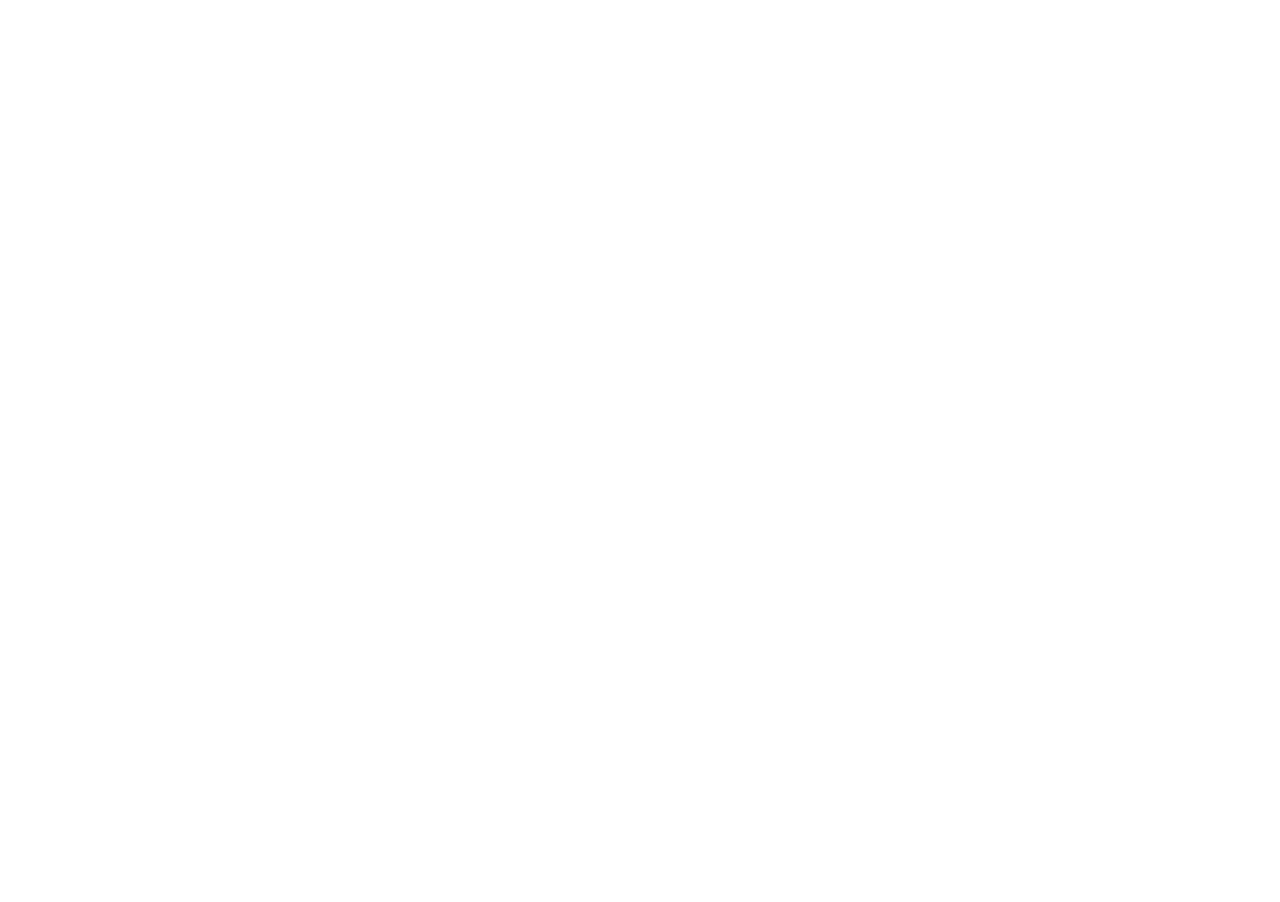
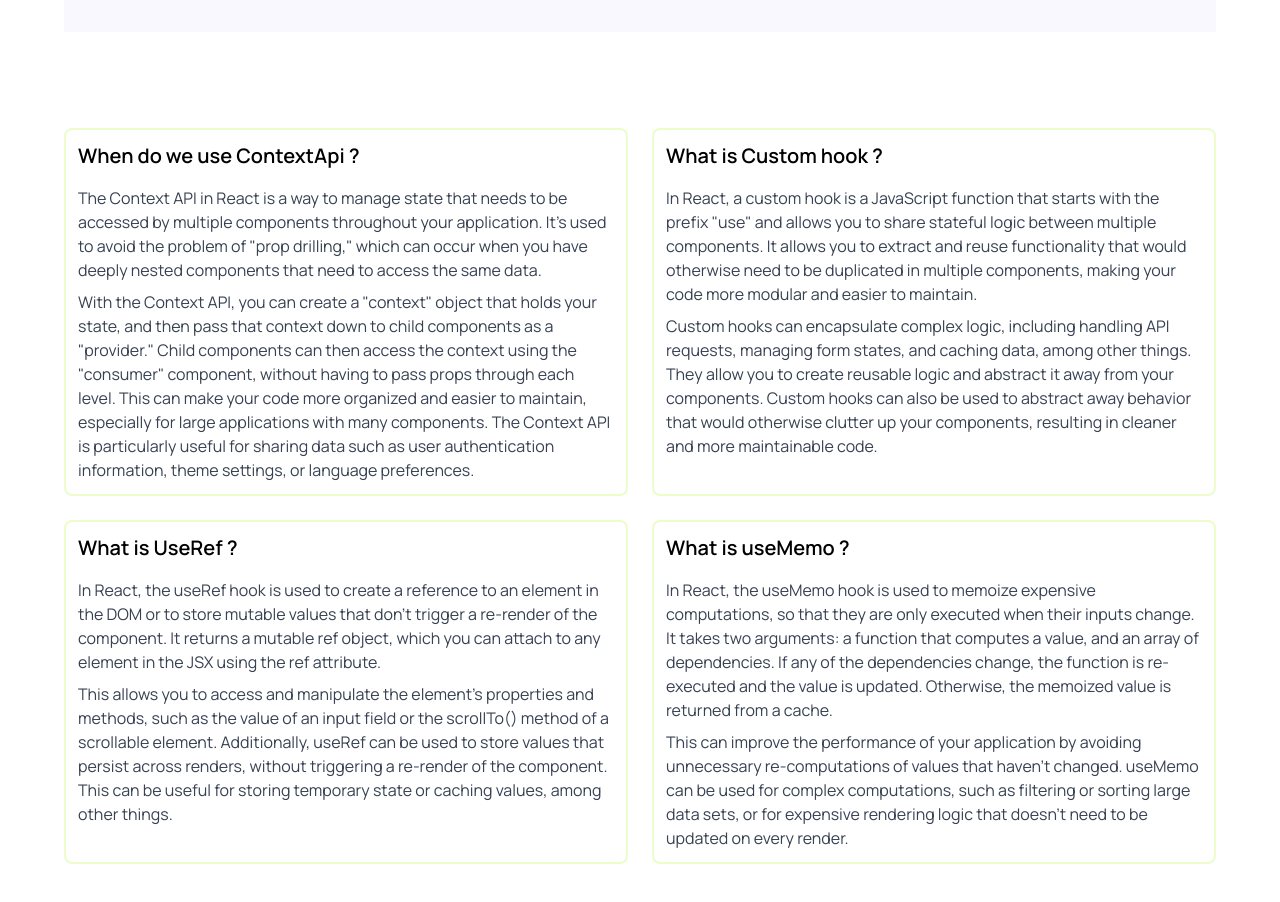
Before and after one commit to NakibDiu/carreer-bridge, a React (Vite) app: page /blogs in a window 1280 px wide. Before the commit this address had no page. Shown: the part 320-1222 px from the top of the page. Before the commit the page ends 800 px from the top, so only its background shows below. Built offline with nearby package versions, Linux system fonts and the light colour scheme.

Commit message:
blogs page added

```diff
--- /dev/null
+++ b/src/components/Blogs/Blogs.jsx
@@ -0,0 +1,103 @@
+import React from "react";
+import DetailsHeader from "../Job details/DetailsHeader";
+
+const Blogs = () => {
+  return (
+    <div className="p-16">
+      <DetailsHeader>Blogs</DetailsHeader>
+      <div className="grid grid-cols-1 lg:grid-cols-2 gap-6">
+        <div className="border-2 border-lime-100 p-3 space-y-4 rounded-lg">
+          <h1 className="text-lg lg:text-xl font-semibold">
+            When do we use ContextApi ?
+          </h1>
+          <div className="space-y-2 text-gray-700">
+            <p>
+              The Context API in React is a way to manage state that needs to be
+              accessed by multiple components throughout your application. It's
+              used to avoid the problem of "prop drilling," which can occur when
+              you have deeply nested components that need to access the same
+              data.{" "}
+            </p>
+            <p>
+              With the Context API, you can create a "context" object that holds
+              your state, and then pass that context down to child components as
+              a "provider." Child components can then access the context using
+              the "consumer" component, without having to pass props through
+              each level. This can make your code more organized and easier to
+              maintain, especially for large applications with many components.
+              The Context API is particularly useful for sharing data such as
+              user authentication information, theme settings, or language
+              preferences.
+            </p>
+          </div>
+        </div>
+        <div className="border-2 border-lime-100 p-3 space-y-4 rounded-lg">
+          <h1 className="text-lg lg:text-xl font-semibold">
+            What is Custom hook ?
+          </h1>
+          <div className="space-y-2 text-gray-700">
+            <p>
+              In React, a custom hook is a JavaScript function that starts with
+              the prefix "use" and allows you to share stateful logic between
+              multiple components. It allows you to extract and reuse
+              functionality that would otherwise need to be duplicated in
+              multiple components, making your code more modular and easier to
+              maintain.
+            </p>
+            <p>
+              Custom hooks can encapsulate complex logic, including handling API
+              requests, managing form states, and caching data, among other
+              things. They allow you to create reusable logic and abstract it
+              away from your components. Custom hooks can also be used to
+              abstract away behavior that would otherwise clutter up your
+              components, resulting in cleaner and more maintainable code.
+            </p>
+          </div>
+        </div>
+        <div className="border-2 border-lime-100 p-3 space-y-4 rounded-lg">
+          <h1 className="text-lg lg:text-xl font-semibold">What is UseRef ?</h1>
+          <div className="space-y-2 text-gray-700">
+            <p>
+              In React, the useRef hook is used to create a reference to an
+              element in the DOM or to store mutable values that don't trigger a
+              re-render of the component. It returns a mutable ref object, which
+              you can attach to any element in the JSX using the ref attribute.
+            </p>
+            <p>
+              This allows you to access and manipulate the element's properties
+              and methods, such as the value of an input field or the scrollTo()
+              method of a scrollable element. Additionally, useRef can be used
+              to store values that persist across renders, without triggering a
+              re-render of the component. This can be useful for storing
+              temporary state or caching values, among other things.
+            </p>
+          </div>
+        </div>
+        <div className="border-2 border-lime-100 p-3 space-y-4 rounded-lg">
+          <h1 className="text-lg lg:text-xl font-semibold">
+            What is useMemo ?
+          </h1>
+          <div className="space-y-2 text-gray-700">
+            <p>
+              In React, the useMemo hook is used to memoize expensive
+              computations, so that they are only executed when their inputs
+              change. It takes two arguments: a function that computes a value,
+              and an array of dependencies. If any of the dependencies change,
+              the function is re-executed and the value is updated. Otherwise,
+              the memoized value is returned from a cache.
+            </p>
+            <p>
+              This can improve the performance of your application by avoiding
+              unnecessary re-computations of values that haven't changed.
+              useMemo can be used for complex computations, such as filtering or
+              sorting large data sets, or for expensive rendering logic that
+              doesn't need to be updated on every render.
+            </p>
+          </div>
+        </div>
+      </div>
+    </div>
+  );
+};
+
+export default Blogs;
--- a/src/main.jsx
+++ b/src/main.jsx
@@ -10,6 +10,7 @@
 import JobDetails from './components/Job details/JobDetails';
 import AppliedList from './components/AppliedList/AppliedList';
 import Statistics from './components/Statistics/Statistics';
+import Blogs from './components/Blogs/Blogs';
 
 const router = createBrowserRouter([
   {
@@ -35,6 +36,10 @@
         path:"statistics",
         element: <Statistics></Statistics>,
         loader: async () => fetch('../src/data/assignmentData.js')
+      },
+      {
+        path:"blogs",
+        element: <Blogs></Blogs>,
       }
     ]
   },
```
